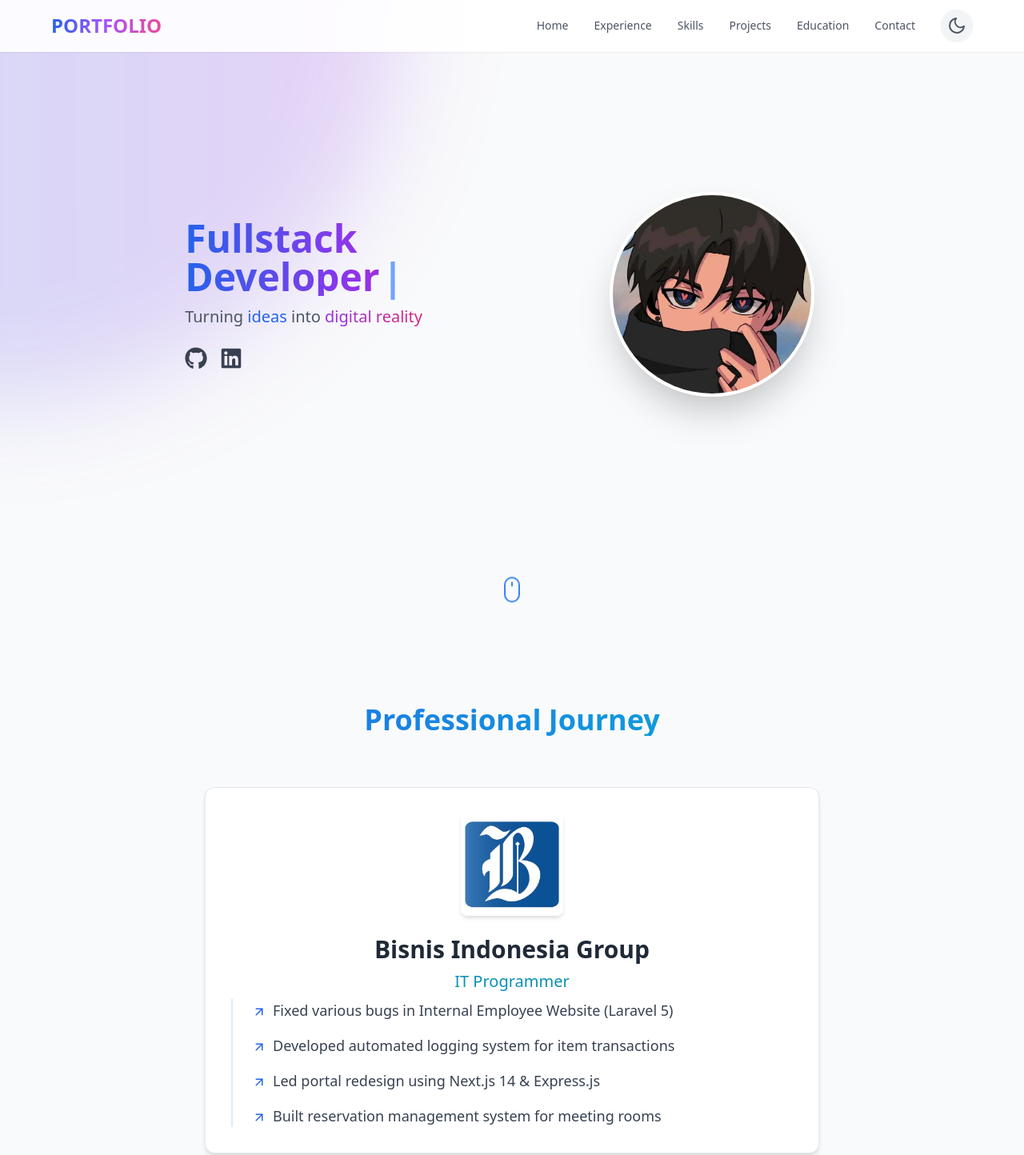
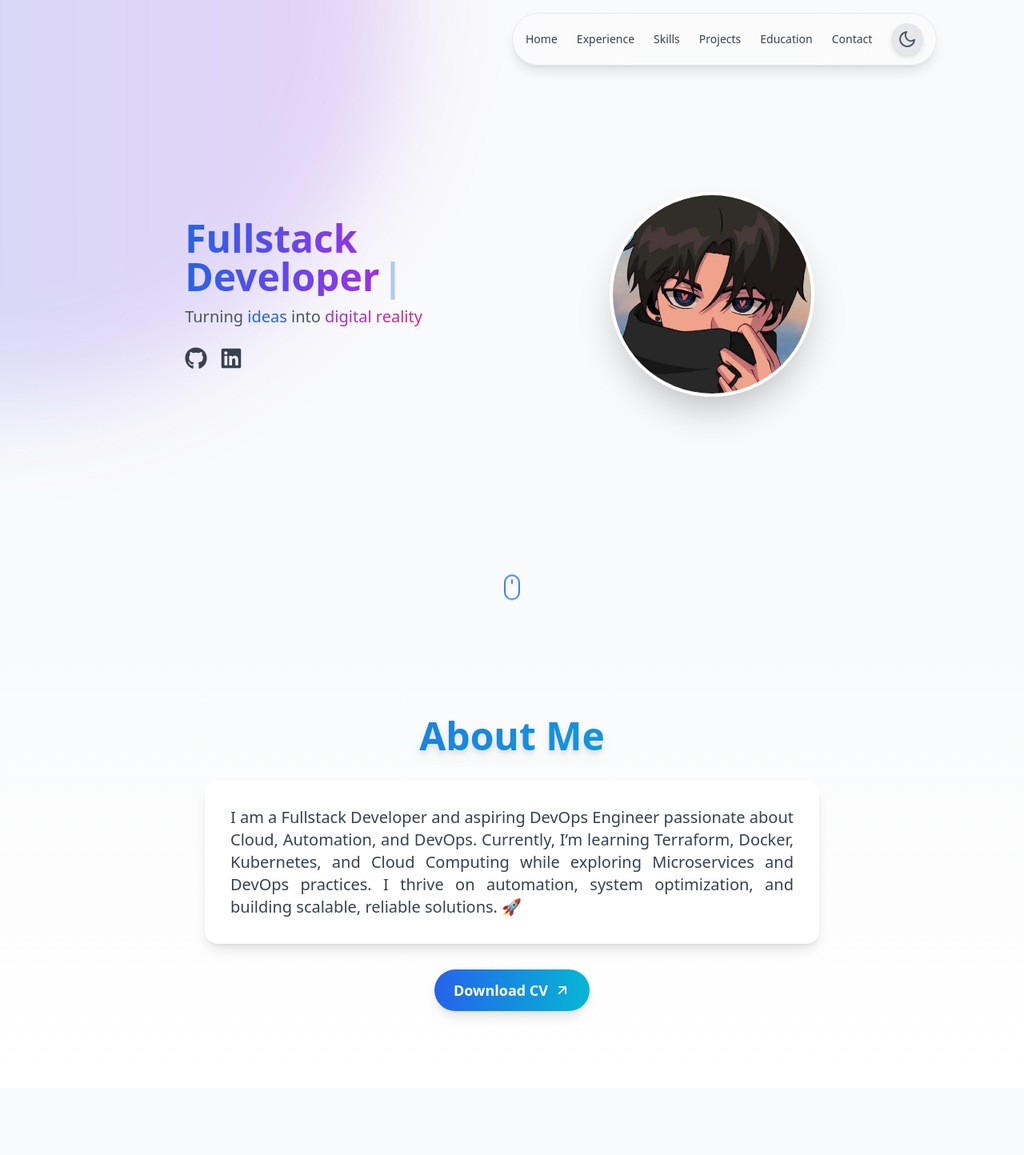
Before and after one commit to gvnorln/web-portfolio, a Next.js app: page / in a window 1280 px wide. Shown: the top 1444 px of the page at 80% size. Built offline with nearby package versions, Linux system fonts and the light colour scheme.

Commit message:
update fitur and optimasi performance

```diff
--- a/app/page.js
+++ b/app/page.js
@@ -7,12 +7,14 @@ import Education from '../components/Education';
 import Contact from '../components/Contact';
 import Navbar from '@/components/Navbar';
 import Projects from '@/components/Projects';
+import About from '@/components/About';
 
 export default function Home() {
   return (
     <div className="bg-gray-50 dark:bg-gray-900">
       <Navbar />
       <Hero />
+      <About />
       <Experience />
       <Skills />
       <Projects />
--- /dev/null
+++ b/components/About.js
@@ -0,0 +1,57 @@
+'use client';
+
+import { motion, useScroll, useTransform } from 'framer-motion';
+import { useRef } from 'react';
+import { FiArrowUpRight } from 'react-icons/fi';
+
+export default function About() {
+  const ref = useRef(null);
+  const { scrollYProgress } = useScroll({
+    target: ref,
+    offset: ['start end', 'end start'],
+  });
+
+  const opacity = useTransform(scrollYProgress, [0, 0.5, 1], [0.2, 1, 0.2]);
+  const scale = useTransform(scrollYProgress, [0, 0.5, 1], [0.95, 1, 0.95]);
+
+  const aboutText =
+    "I am a Fullstack Developer and aspiring DevOps Engineer passionate about Cloud, Automation, and DevOps. Currently, I’m learning Terraform, Docker, Kubernetes, and Cloud Computing while exploring Microservices and DevOps practices. I thrive on automation, system optimization, and building scalable, reliable solutions. 🚀";
+
+  return (
+    <motion.section
+      ref={ref}
+      id="about"
+      className="py-16 md:py-24 bg-gradient-to-b from-gray-50 to-white dark:from-gray-900 dark:to-gray-800"
+      initial={{ opacity: 0, y: 50 }}
+      animate={{ opacity: 1, y: 0 }}
+      transition={{ duration: 0.8 }}
+    >
+      <div className="max-w-6xl mx-auto px-4 sm:px-6 md:px-12 lg:px-20 text-center">
+        <motion.h2 className="text-4xl md:text-5xl font-extrabold bg-gradient-to-r from-blue-600 to-cyan-500 bg-clip-text text-transparent mb-8 drop-shadow-lg">
+          About Me
+        </motion.h2>
+
+        <motion.div className="max-w-3xl mx-auto p-4 sm:p-6 md:p-8 bg-white dark:bg-gray-800 shadow-lg rounded-2xl hover:shadow-2xl transition-all duration-300">
+          <p className="text-base sm:text-lg md:text-xl text-gray-700 dark:text-gray-300 leading-relaxed text-justify">
+            {aboutText}
+          </p>
+        </motion.div>
+
+        <motion.div
+          initial={{ opacity: 0, y: 20 }}
+          whileInView={{ opacity: 1, y: 0 }}
+          transition={{ delay: 0.3 }}
+          className="mt-8 flex justify-center"
+        >
+          <a
+            href="#"
+            className="inline-flex items-center gap-2 px-5 sm:px-6 py-2 sm:py-3 text-base sm:text-lg font-semibold bg-gradient-to-r from-blue-600 to-cyan-500 text-white rounded-full shadow-lg hover:shadow-xl transition-all duration-300 hover:gap-3 hover:scale-105"
+          >
+            <span>Download CV</span>
+            <FiArrowUpRight className="text-xl" />
+          </a>
+        </motion.div>
+      </div>
+    </motion.section>
+  );
+}
--- a/components/Contact.js
+++ b/components/Contact.js
@@ -14,7 +14,7 @@ const InputField = ({ id, type, label, ...props }) => (
         placeholder=" "
         className="w-full px-4 py-3 md:px-5 md:py-4 text-sm md:text-base bg-white/50 dark:bg-gray-700/50
           border-2 border-gray-200/30 dark:border-gray-600/50 rounded-lg md:rounded-xl focus:border-blue-500 focus:ring-0
-          peer transition-all backdrop-blur-sm placeholder-transparent"
+          peer transition-all backdrop-blur-sm placeholder-transparent group-hover:border-blue-400 group-hover:shadow-md"
         required
         {...props}
       />
@@ -40,7 +40,7 @@ const TextAreaField = ({ id, label, ...props }) => (
         placeholder=" "
         className="w-full px-4 py-3 md:px-5 md:py-4 text-sm md:text-base bg-white/50 dark:bg-gray-700/50
           border-2 border-gray-200/30 dark:border-gray-600/50 rounded-lg md:rounded-xl focus:border-blue-500
-          focus:ring-0 peer transition-all backdrop-blur-sm resize-none placeholder-transparent"
+          focus:ring-0 peer transition-all backdrop-blur-sm resize-none placeholder-transparent group-hover:border-blue-400 group-hover:shadow-md"
         required
         {...props}
       />
@@ -61,11 +61,7 @@ const TextAreaField = ({ id, label, ...props }) => (
 export default function Contact() {
   const [state, handleSubmit] = useForm("xovjovrp");
   const isSubmitting = useMemo(() => state.submitting, [state.submitting]);
-
-  const { ref, inView } = useInView({
-    triggerOnce: false,
-    threshold: 0.2, // Section terlihat 20% baru muncul animasi
-  });
+  const { ref, inView } = useInView({ triggerOnce: false, threshold: 0.2 });
 
   return (
     <motion.section
@@ -86,15 +82,13 @@ export default function Contact() {
           Let's Connect
         </motion.h2>
 
-        <motion.div
-          className="max-w-2xl mx-auto bg-white/80 dark:bg-gray-800/80 p-6 md:p-8 lg:p-10 rounded-xl md:rounded-2xl shadow-lg md:shadow-2xl backdrop-blur-md border border-gray-100/20 dark:border-gray-700/50"
-        >
+        <motion.div className="max-w-2xl mx-auto bg-white/80 dark:bg-gray-800/80 p-6 md:p-8 lg:p-10 rounded-xl md:rounded-2xl shadow-lg md:shadow-2xl backdrop-blur-md border border-gray-100/20 dark:border-gray-700/50">
           <motion.form onSubmit={handleSubmit} className="space-y-4 md:space-y-6">
             <InputField id="email" type="email" label="Your Email" errors={state.errors} name="email" />
             <TextAreaField id="message" label="Your Message" errors={state.errors} name="message" />
 
             <motion.button
-              whileHover={{ scale: 1.05 }}
+              whileHover={{ scale: 1.05, boxShadow: "0px 0px 10px rgba(59, 130, 246, 0.5)" }}
               whileTap={{ scale: 0.95 }}
               transition={{ type: 'spring', stiffness: 200, damping: 15 }}
               type="submit"
@@ -106,22 +100,6 @@ export default function Contact() {
                 {isSubmitting ? 'Sending...' : 'Send Message'}
               </span>
             </motion.button>
-
-            {state.succeeded && (
-              <motion.div
-                initial={{ opacity: 0, scale: 0.9 }}
-                animate={{ opacity: 1, scale: 1 }}
-                transition={{ duration: 0.8, ease: 'easeInOut' }}
-                className="text-center mt-4 p-3 md:p-4 text-sm md:text-base bg-green-100/50 dark:bg-green-900/20 rounded-lg md:rounded-xl border border-green-200/30 dark:border-green-700/30 backdrop-blur-sm"
-              >
-                <div className="flex items-center justify-center gap-2 text-green-600 dark:text-green-400">
-                  <svg className="w-5 h-5 md:w-6 md:h-6" fill="none" stroke="currentColor" viewBox="0 0 24 24">
-                    <path strokeLinecap="round" strokeLinejoin="round" strokeWidth={2} d="M5 13l4 4L19 7" />
-                  </svg>
-                  <span>Message sent successfully!</span>
-                </div>
-              </motion.div>
-            )}
           </motion.form>
         </motion.div>
       </div>
--- a/components/Education.js
+++ b/components/Education.js
@@ -3,24 +3,25 @@ import { memo, useMemo } from 'react';
 import { motion } from 'framer-motion';
 import { useInView } from 'react-intersection-observer';
 import { FaUniversity, FaGraduationCap } from 'react-icons/fa';
-import { FiCode, FiDatabase, FiBookOpen } from 'react-icons/fi';
+import { FiCode, FiDatabase, FiBookOpen, FiGlobe, FiServer } from 'react-icons/fi';
 
 const courses = [
   { name: 'Algorithms & Programming', icon: FiCode },
   { name: 'Database Systems', icon: FiDatabase },
-  { name: 'Web Development', icon: FiBookOpen },
+  { name: 'Web Development', icon: FiGlobe },
   { name: 'Software Engineering', icon: FiBookOpen },
+  { name: 'Cloud Computing', icon: FiServer },
 ];
 
 const CourseItem = memo(({ name, Icon }) => (
   <motion.div
-    whileHover={{ scale: 1.03 }}
-    className="p-3 md:p-4 bg-white dark:bg-gray-700 rounded-xl border border-gray-200 dark:border-gray-600 shadow-md text-center"
+    whileHover={{ scale: 1.05 }}
+    className="p-4 bg-white/80 dark:bg-gray-800/80 rounded-xl border border-gray-200 dark:border-gray-600 shadow-md transition-all duration-300 hover:shadow-xl hover:-translate-y-1 hover:bg-gradient-to-br from-blue-100 to-white/60 dark:from-gray-700 dark:to-gray-900"
   >
-    <div className="text-blue-600 dark:text-blue-400 text-2xl md:text-3xl mb-2 md:mb-3 flex justify-center">
+    <div className="text-blue-600 dark:text-blue-400 text-3xl mb-3 flex justify-center">
       <Icon aria-label={name} />
     </div>
-    <span className="text-xs md:text-sm font-medium text-gray-800 dark:text-gray-200">{name}</span>
+    <span className="text-sm font-medium text-gray-800 dark:text-gray-200 text-center block">{name}</span>
   </motion.div>
 ));
 
@@ -37,17 +38,17 @@ export default function Education() {
     <motion.section
       ref={ref}
       id="education"
-      className="min-h-screen flex flex-col justify-center items-center py-8 sm:py-12 md:py-20 bg-gray-50 dark:bg-gray-900"
+      className="min-h-screen flex flex-col justify-center items-center py-12 px-4 bg-gray-50 dark:bg-gray-900"
       initial="hidden"
       animate={inView ? 'visible' : 'hidden'}
       variants={sectionVariants}
     >
-      <div className="max-w-6xl w-full px-5 sm:px-6 md:px-8">
+      <div className="max-w-6xl w-full px-4 sm:px-6">
         <motion.h2
           initial={{ opacity: 0, y: 20 }}
           animate={inView ? { opacity: 1, y: 0 } : { opacity: 0, y: 20 }}
           transition={{ duration: 0.6, ease: 'easeOut' }}
-          className="text-2xl sm:text-3xl md:text-4xl font-bold mb-6 sm:mb-8 text-center text-gray-900 dark:text-white"
+          className="text-2xl sm:text-3xl font-bold mb-8 text-center text-gray-900 dark:text-white"
         >
           Academic Education
         </motion.h2>
@@ -57,19 +58,19 @@ export default function Education() {
             initial={{ opacity: 0, scale: 0.9, y: 20 }}
             animate={inView ? { opacity: 1, scale: 1, y: 0 } : { opacity: 0, scale: 0.9, y: 20 }}
             transition={{ duration: 0.8, type: 'spring', damping: 12 }}
-            className="relative bg-white dark:bg-gray-800 rounded-2xl p-6 sm:p-8 mx-auto w-full max-w-4xl shadow-lg border border-gray-200 dark:border-gray-700"
+            className="relative bg-white dark:bg-gray-800 rounded-2xl p-6 sm:p-8 w-full max-w-4xl shadow-lg border border-gray-200 dark:border-gray-700"
           >
             <div className="text-center mb-6 sm:mb-8">
               <div className="flex flex-col items-center mb-4 sm:mb-6">
                 <FaUniversity className="text-3xl sm:text-4xl text-blue-600 dark:text-blue-400 mb-3 sm:mb-4" />
                 <h3 className="text-xl sm:text-2xl font-bold text-gray-800 dark:text-white">Krisnadwipayana University</h3>
-                <p className="text-sm sm:text-lg text-cyan-600 dark:text-cyan-400 mt-1 sm:mt-2 flex items-center gap-2">
-                  <FaGraduationCap className="inline" /> Faculty of Informatics Engineering
+                <p className="text-base sm:text-lg text-cyan-600 dark:text-cyan-400 flex items-center gap-2 mt-2 text-center">
+                  <FaGraduationCap className="inline text-xl sm:text-2xl" /> <span>Faculty of Informatics Engineering</span>
                 </p>
               </div>
-              <div className="flex flex-col items-center space-y-3 sm:space-y-4 mb-6 sm:mb-8">
-                <span className="bg-blue-600 text-white px-3 sm:px-4 py-1 sm:py-2 rounded-full text-xs sm:text-sm">2021 - Present</span>
-                <div className="w-full max-w-[200px] sm:max-w-xs bg-gray-300 dark:bg-gray-700 rounded-full h-2 sm:h-3">
+              <div className="flex flex-col items-center space-y-3 sm:space-y-4">
+                <span className="bg-blue-600 text-white px-4 py-2 rounded-full text-xs sm:text-sm">2021 - Present</span>
+                <div className="w-full max-w-xs bg-gray-300 dark:bg-gray-700 rounded-full h-2 sm:h-3">
                   <div className="bg-blue-600 h-full rounded-full" style={{ width: '90%' }} />
                 </div>
                 <p className="text-gray-600 dark:text-gray-300 text-sm sm:text-base font-medium">Current GPA: 3.63/4.00</p>
@@ -80,7 +81,7 @@ export default function Education() {
               <h4 className="text-lg sm:text-xl font-medium text-gray-700 dark:text-gray-200 mb-4 sm:mb-6 text-center flex items-center justify-center gap-2">
                 <FiBookOpen className="text-lg sm:text-xl" /> Relevant Courses
               </h4>
-              <div className="grid grid-cols-1 sm:grid-cols-2 md:grid-cols-4 gap-3 sm:gap-4">
+              <div className="grid grid-cols-1 sm:grid-cols-2 md:grid-cols-3 lg:grid-cols-4 gap-3 sm:gap-4">
                 {courseList.map((course, i) => (
                   <CourseItem key={i} name={course.name} Icon={course.icon} />
                 ))}
--- a/components/Hero.js
+++ b/components/Hero.js
@@ -87,7 +87,7 @@ export default function Hero() {
               <FaGithub size={28} />
             </a>
             <a
-              href="https://linkedin.com/in/giovannorlen"
+              href="https://linkedin.com/in/giovanorlen"
               target="_blank"
               rel="noopener noreferrer"
               className="hover:text-blue-600 dark:hover:text-blue-400 transition-all duration-300"
--- a/components/Navbar.js
+++ b/components/Navbar.js
@@ -1,5 +1,5 @@
 'use client';
-import { useState, useCallback } from 'react';
+import { useState, useEffect, useCallback } from 'react';
 import { FiSun, FiMoon, FiX, FiMenu } from 'react-icons/fi';
 import { motion } from 'framer-motion';
 import { useDarkMode } from '../context/DarkModeContext';
@@ -14,14 +14,13 @@ const navLinks = [
   { name: 'Contact', href: '#contact' },
 ];
 
-// Komponen Tombol Dark Mode untuk menghindari duplikasi
 function DarkModeButton({ darkMode, toggleDarkMode }) {
   return (
     <motion.button
-      whileHover={{ scale: 1.05 }}
-      whileTap={{ scale: 0.95 }}
+      whileHover={{ scale: 1.1 }}
+      whileTap={{ scale: 0.9 }}
       onClick={toggleDarkMode}
-      className="p-2 rounded-full bg-gray-100 dark:bg-gray-800 shadow-sm hover:shadow-md transition-all"
+      className="p-2 rounded-full bg-gray-200 dark:bg-gray-700 shadow-md hover:shadow-lg transition-all"
       aria-label="Toggle Dark Mode"
     >
       <motion.div animate={{ rotate: darkMode ? 360 : 0 }} transition={{ duration: 0.5 }}>
@@ -38,72 +37,74 @@ function DarkModeButton({ darkMode, toggleDarkMode }) {
 export default function Navbar() {
   const { darkMode, toggleDarkMode } = useDarkMode();
   const [isOpen, setIsOpen] = useState(false);
+  const [hidden, setHidden] = useState(false);
+  const [lastScrollY, setLastScrollY] = useState(0);
 
   const toggleMenu = useCallback(() => setIsOpen((prev) => !prev), []);
 
+  useEffect(() => {
+    const handleScroll = () => {
+      if (window.innerWidth < 768) {
+        setHidden(window.scrollY > lastScrollY);
+      } else {
+        setHidden(false);
+      }
+      setLastScrollY(window.scrollY);
+    };
+
+    window.addEventListener('scroll', handleScroll);
+    return () => window.removeEventListener('scroll', handleScroll);
+  }, [lastScrollY]);
+
   return (
     <motion.nav
-      initial={{ y: -100 }}
-      animate={{ y: 0 }}
-      transition={{ type: "spring", stiffness: 100 }}
-      className="fixed w-full bg-white/90 dark:bg-gray-900/90 backdrop-blur-lg shadow-sm z-50 border-b border-gray-100/30 dark:border-gray-800/50"
+      initial={{ x: 0 }}
+      animate={{ x: hidden ? '100%' : 0 }}
+      transition={{ duration: 0 }}
+      className="fixed top-4 left-1/2 transform -translate-x-1/2 w-auto px-8 py-3 bg-white/30 dark:bg-gray-900/50 backdrop-blur-3xl shadow-lg rounded-full z-50 border border-gray-200 dark:border-gray-700 flex items-center space-x-6
+      md:top-4 md:left-1/2 md:-translate-x-1/2 md:px-4"
     >
-      <div className="max-w-6xl mx-auto px-4 xl:px-0">
-        <div className="flex justify-between items-center h-16">
-          {/* Logo */}
-          <motion.div whileHover={{ scale: 1.05 }}>
-            <Link
-              href="/"
-              className="text-2xl font-bold bg-gradient-to-r from-blue-600 via-purple-500 to-pink-500 bg-clip-text text-transparent"
-            >
-              PORTFOLIO
-            </Link>
-          </motion.div>
-
       {/* Desktop Navigation */}
-          <div className="hidden md:flex items-center gap-8">
+      <div className="hidden md:flex items-center space-x-6">
         {navLinks.map((link) => (
           <Link
             key={link.name}
             href={link.href}
-                className="relative text-gray-600 dark:text-gray-300 group text-sm font-medium"
+            className="relative text-gray-700 dark:text-gray-300 group text-sm font-medium transition-all"
           >
             <span className="relative z-10">{link.name}</span>
             <motion.div
-                  className="absolute bottom-0 left-0 w-0 h-px bg-blue-500 transition-all group-hover:w-full"
+              className="absolute bottom-0 left-1/2 w-0 h-[2px] bg-blue-500 transition-all group-hover:w-full group-hover:left-0"
+              layoutId="underline"
             />
           </Link>
         ))}
+      </div>
 
       <DarkModeButton darkMode={darkMode} toggleDarkMode={toggleDarkMode} />
-          </div>
 
       {/* Mobile Controls */}
-          <div className="md:hidden flex items-center gap-4">
-            <DarkModeButton darkMode={darkMode} toggleDarkMode={toggleDarkMode} />
-
+      <div className="md:hidden">
         <motion.button
           whileHover={{ scale: 1.1 }}
           whileTap={{ scale: 0.9 }}
-              className="p-2 text-gray-600 dark:text-gray-300"
+          className="p-2 pr-9 text-gray-700 dark:text-gray-300"
           onClick={toggleMenu}
           aria-label="Toggle Menu"
         >
           {isOpen ? <FiX className="w-6 h-6" /> : <FiMenu className="w-6 h-6" />}
         </motion.button>
       </div>
-        </div>
 
       {/* Mobile Menu */}
+      {isOpen && (
         <motion.div
           initial={{ opacity: 0, y: -20 }}
-          animate={isOpen ? { opacity: 1, y: 0 } : { opacity: 0, y: -20 }}
+          animate={{ opacity: 1, y: 0 }}
           transition={{ duration: 0.3 }}
-          className={`md:hidden absolute w-full left-0 bg-white dark:bg-gray-800 shadow-xl ${
-            isOpen ? 'block' : 'hidden'
-          }`}
+          className="absolute top-16 left-4 w-64 bg-white dark:bg-gray-900 rounded-lg shadow-xl"
         >
-          <div className="flex flex-col p-4 space-y-4">
+          <div className="flex flex-col p-6 space-y-4">
             {navLinks.map((link, index) => (
               <motion.div
                 key={link.name}
@@ -113,7 +114,7 @@ export default function Navbar() {
               >
                 <Link
                   href={link.href}
-                  className="block py-3 px-4 text-gray-600 dark:text-gray-300 hover:bg-gray-100 dark:hover:bg-gray-700 rounded-lg transition-colors"
+                  className="block py-3 px-4 text-gray-700 dark:text-gray-300 hover:bg-gray-100 dark:hover:bg-gray-700 rounded-lg transition-colors"
                   onClick={toggleMenu}
                 >
                   {link.name}
@@ -122,7 +123,7 @@ export default function Navbar() {
             ))}
           </div>
         </motion.div>
-      </div>
+      )}
     </motion.nav>
   );
 }
--- a/components/Skills.js
+++ b/components/Skills.js
@@ -40,10 +40,10 @@ const Skills = () => {
   }), []);
 
   const skills = useMemo(() => [
-    { name: 'Frontend', tech: ['React', 'Next.js', 'Vue.js', 'Tailwind CSS', 'HTML', 'CSS', 'Bootstrap', 'SCSS'], color: 'from-purple-600/20 to-blue-500/20' },
-    { name: 'Backend', tech: ['Node.js', 'Express.js', 'Laravel', 'Python', 'Golang'], color: 'from-emerald-600/20 to-cyan-500/20' },
-    { name: 'DevOps', tech: ['Docker', 'Kubernetes', 'Linux', 'AWS', 'Terraform', 'Ansible', 'Jenkins', 'GitHub Actions'], color: 'from-orange-600/20 to-amber-500/20' },
-    { name: 'Database', tech: ['MySQL', 'PostgreSQL', 'MongoDB'], color: 'from-pink-600/20 to-rose-500/20' }
+    { name: 'Frontend', tech: ['React', 'Next.js', 'Vue.js', 'Tailwind CSS', 'HTML', 'CSS', 'Bootstrap', 'SCSS'], color: 'from-purple-600 to-blue-500' },
+    { name: 'Backend', tech: ['Node.js', 'Express.js', 'Laravel', 'Python', 'Golang'], color: 'from-emerald-600 to-cyan-500' },
+    { name: 'DevOps', tech: ['Docker', 'Kubernetes', 'Linux', 'AWS', 'Terraform', 'Ansible', 'Jenkins', 'GitHub Actions'], color: 'from-orange-600 to-amber-500' },
+    { name: 'Database', tech: ['MySQL', 'PostgreSQL', 'MongoDB'], color: 'from-pink-600 to-rose-500' }
   ], []);
 
   return (
@@ -56,15 +56,7 @@ const Skills = () => {
       transition={{ duration: 0.8 }}
     >
       <div className="max-w-6xl mx-auto px-4 xl:px-0">
-        <motion.h2
-          className="text-4xl font-bold mb-12 text-center bg-gradient-to-r from-blue-600 to-cyan-500 bg-clip-text text-transparent"
-          initial={{ opacity: 0, y: 20 }}
-          animate={inView ? { opacity: 1, y: 0 } : { opacity: 0, y: 20 }}
-          transition={{ duration: 0.6 }}
-        >
-          Technical Expertise
-        </motion.h2>
-
+        <motion.h2 className="text-4xl font-bold mb-12 text-center bg-gradient-to-r from-blue-600 to-cyan-500 bg-clip-text text-transparent">Technical Expertise</motion.h2>
         <div className="grid grid-cols-1 md:grid-cols-2 lg:grid-cols-4 gap-6">
           {skills.map((skill) => (
             <SkillCard key={skill.name} skill={skill} iconMap={ICON_MAP} />
@@ -77,13 +69,8 @@ const Skills = () => {
 
 const SkillCard = memo(({ skill, iconMap }) => (
   <motion.div
-    className="group relative bg-white/80 dark:bg-gray-800/80 p-6 rounded-2xl shadow-xl hover:shadow-2xl border border-gray-100/20 dark:border-gray-700/50 transition-all duration-300 hover:-translate-y-2"
-    initial={{ opacity: 0, y: 20 }}
-    whileInView={{ opacity: 1, y: 0 }}
-    viewport={{ once: true }}
-    transition={{ duration: 0.5 }}
+    className={`group relative bg-white/80 dark:bg-gray-800/80 p-6 rounded-2xl shadow-xl hover:shadow-2xl border border-gray-100/20 dark:border-gray-700/50 transition-all duration-300 hover:-translate-y-2 hover:bg-gradient-to-br ${skill.color}`}
   >
-    <div className={`absolute inset-0 bg-gradient-to-br ${skill.color} rounded-2xl opacity-0 group-hover:opacity-100 transition-opacity -z-10`} />
     <h3 className="text-2xl font-bold mb-6 text-gray-800 dark:text-white text-center">{skill.name}</h3>
     <div className="flex flex-wrap justify-center gap-3">
       {skill.tech.map((tech) => (
--- a/package.json
+++ b/package.json
@@ -16,7 +16,8 @@
     "react-dom": "^18.3.1",
     "react-icons": "^5.5.0",
     "react-intersection-observer": "^9.15.1",
-    "react-simple-typewriter": "^5.0.1"
+    "react-simple-typewriter": "^5.0.1",
+    "typewriter-effect": "^2.21.0"
   },
   "devDependencies": {
     "@eslint/eslintrc": "^3",
```
Also changed, not shown: app/globals.css (+32 -0 lines), components/Experience.js (+7 -5 lines), 1 other file (tests, documents, lock files or other folders). Lines whose indentation alone changed are shown as unchanged.
